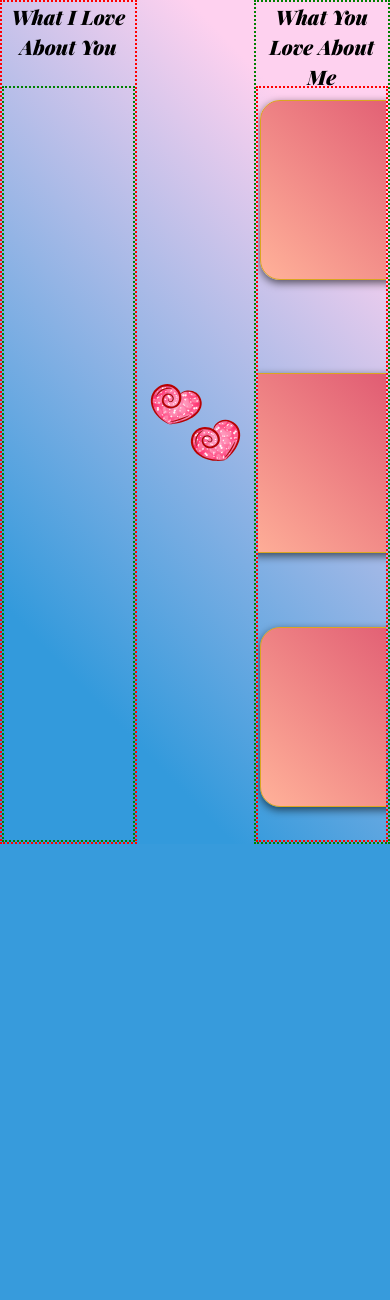
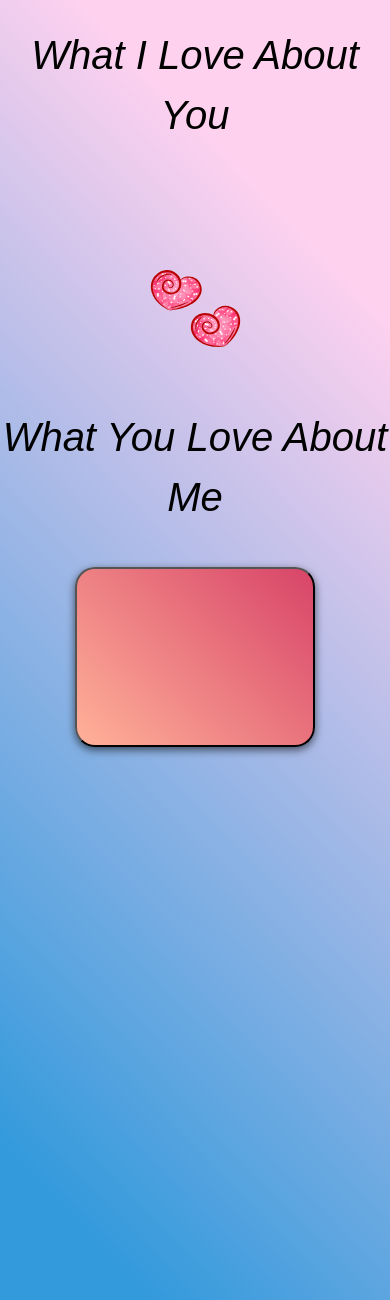
Before and after one commit to YassinWael/Farouk-Bakeries, a Flask app: page /favourites in a window 390 px wide. Shown: the top 1300 px of the page. Before the commit the page ends 844 px from the top, so only its background shows below. Run offline with Flask 3, Linux system fonts and the light colour scheme; data that the repository does not hold is empty.

Commit message:
added arrow to homepage to indicate scrolling, added column layout to mobile in favourites page.

```diff
--- a/app.py
+++ b/app.py
@@ -8,6 +8,7 @@ app = Flask(__name__)
 ic("first")
 client = MongoClient(environ.get("mongodb"))
 db = client["favourites"]
+
 favourites_collection = db["favourites"]
 
 favourites = (list(favourites_collection.find({})))
--- a/static/styles/styles.css
+++ b/static/styles/styles.css
@@ -98,6 +98,7 @@ nav {
   justify-content: center;
   align-items: center;
   z-index: 300;
+  padding: 0;
 }
 
 ul {
@@ -105,7 +106,8 @@ ul {
   justify-content: center;
   align-items: center;
   gap: 8px;
-  padding-right: 3%;
+  padding: 0;
+
 }
 li {
 
@@ -408,23 +410,34 @@ picture * {
 .favourites {
   display: flex;
   width: 100%;
-  height: 100vh;
+  height: 120vh;
   background:linear-gradient(226deg, #FED1EF 16.65% 16.65%, #339ADC 80.6% 80.6%);
   position: relative;
+  overflow-y: auto;
 
 }
 
 .me,.her {
-  position: flex;
+  display: flex;
   flex-direction: column;
   width: 50%;
   position: relative;
+  min-height: max-content;
 }
 .favourites-header {
+  margin-top: 45px;
   height: 10%;
+  min-height: 100px;
+  display: flex;
+  justify-content: center;
+  align-items: flex-end;
   text-align: center;
-  font-family: 'Playfair Display';
-  font-size: 20px;
+  font-family:sans-serif;
+  font-weight: normal;
+  font-style:italic;
+
+  font-size: 40px;
+  color: black;
 }
 
 
@@ -433,10 +446,13 @@ picture * {
   width: 100%;
   display: flex;
   flex-wrap: wrap;
+  justify-content: space-around;
 
   height: 90%;
   overflow-y: auto;
   overflow-x: hidden;
+  padding-top: 35px;
+  padding-bottom: 35px;
 }
 
 .note {
@@ -447,7 +463,6 @@ picture * {
   margin: 5px;
   border-radius: 20px;
   box-shadow: 0px 3px 8px rgba(0,0,0,0.6);
-  border: 1px goldenrod solid;
   transition: .2s transform ease-in-out, .3s box-shadow ease-in-out;
 }
 
@@ -565,6 +580,21 @@ picture * {
     border-radius: 50%;
     padding: 0;
   }
+
+  .favourites {
+    flex-direction: column;
+    height: 180vh;
+  }
+
+  .me,.her {
+    width: 100%;
+    overflow: hidden;
+    height: calc(max-content + 10vh);
+  }
+
+  #heart-seperator {
+    margin: 20px 0;
+  }
 }
 
 
--- a/templates/favourites.html
+++ b/templates/favourites.html
@@ -2,17 +2,18 @@
 
 {% block content %}
 <div class="favourites">
-    <div class="me red-border">
+    <div class="me">
                 <p class="favourites-header">What I Love About You</p>
-                <div class="note-container green-border">
+                <div class="note-container">
 
                     {% for note in favourites if note['created_by'] == 'Yassin' %}
                         {% set content = note['content'] %}
                         {% set title = note['content'] | truncate(20,true) %}
                         {% set date = note['date_created'] %}
 
-                        <button class="note red-border" onclick="showPopup('{{title}}','{{content}}','{{date}}')">{{title}}</button>
+                        <button class="note" onclick="showPopup('{{title}}','{{content}}','{{date}}')">{{title}}</button>
                     {% endfor %}
+
 
                 </div>
 
@@ -22,15 +23,18 @@
 
 
     </div>
+
+
     <img src="/static/images/heart.svg" alt="Heart" width="117px" height="107px" id="heart-seperator">
-    <div class="her green-border">
+
+
+    <div class="her">
         <p class="favourites-header">What You Love About Me </p>
 
-        <div class="note-container red-border">
+        <div class="note-container">
 
-            <div class="note"></div>
-            <div class="note"></div>
-            <div class="note"></div>
+            <button class="note"></button>
+
         </div>
 
 
@@ -40,14 +44,18 @@
 </div>
 
 
+
+
+
 <div class="note-popup">
     <div class="note-popup-container">
         <img src="/static/Close.svg" width="30px" height="30px" onclick="hidePopup()" alt="">
     </div>
 </div>
-<div class="full-blur">
 
-</div>
+<div class="full-blur"></div>
+
+
 <script>
     const notePopup = document.getElementsByClassName("note-popup")[0]
     const fullBlur = document.getElementsByClassName("full-blur")[0]
@@ -83,49 +91,6 @@
     }
 
 
-
-    // Function to randomly place notes within their containers
-// Function to randomly place notes within their containers with some spacing
-function randomlyPlaceNotes() {
-    const containers = document.querySelectorAll('.note-container');
-
-    containers.forEach(container => {
-        const containerWidth = container.offsetWidth;
-        const containerHeight = container.offsetHeight;
-        const notes = container.querySelectorAll('.note');
-        const placedNotes = []; // Keep track of placed note positions
-
-        notes.forEach(note => {
-            note.style.position = 'absolute'; // Ensure notes are positioned freely
-            let randomTop, randomLeft, tooClose;
-
-            do {
-                // Generate random top and left positions within container bounds
-                randomTop = Math.random() * (containerHeight - note.offsetHeight);
-                randomLeft = Math.random() * (containerWidth - note.offsetWidth);
-
-                // Check if the new position is too close to any placed notes
-                tooClose = placedNotes.some(placedNote => {
-                    const distance = Math.sqrt(
-                        Math.pow(placedNote.top - randomTop, 2) + Math.pow(placedNote.left - randomLeft, 2)
-                    );
-                    return distance < 130; // Minimum distance of 100px
-                });
-            } while (tooClose); // Repeat if position is too close to others
-
-            // Apply the position to the note
-            note.style.top = `${randomTop}px`;
-            note.style.left = `${randomLeft}px`;
-
-            // Save this note's position to placedNotes
-            placedNotes.push({ top: randomTop, left: randomLeft });
-        });
-    });
-}
-
-// Call the function when the page loads
-window.onload = randomlyPlaceNotes;
-
 </script>
 
 
--- a/templates/home.html
+++ b/templates/home.html
@@ -29,6 +29,7 @@
 
     </div>
     <img style="position: absolute;bottom:20%;z-index:4;" width="50px" height="50px" src="/static/images/mouse.svg" alt="">
+    <img style="position: absolute;bottom:20%;z-index:4; right:60%; transform:rotate(180deg)" width="50px" height="50px" src="/static/images/arrow.svg" alt="">
 
     </section>
 
```
Also changed, not shown: static/images/arrow.svg (added).
